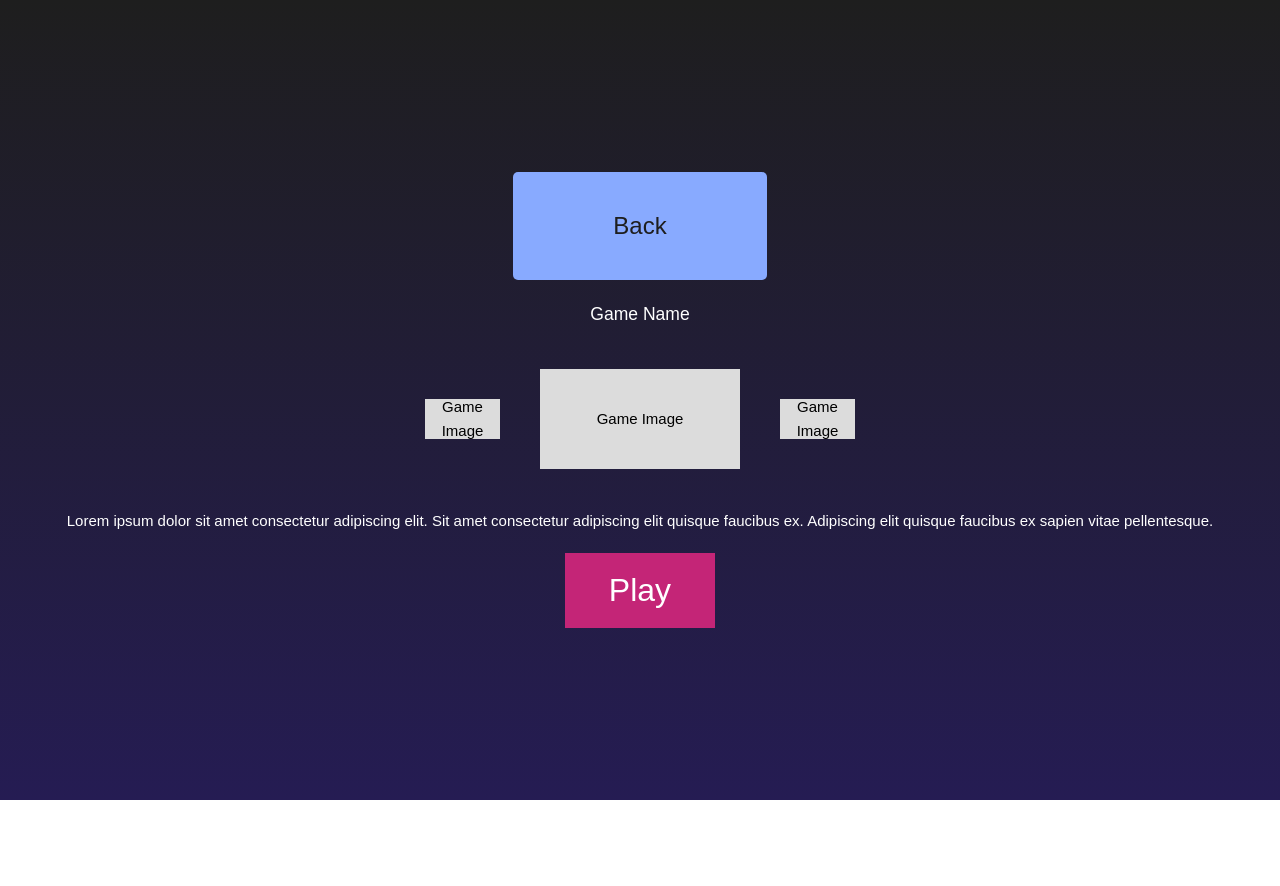
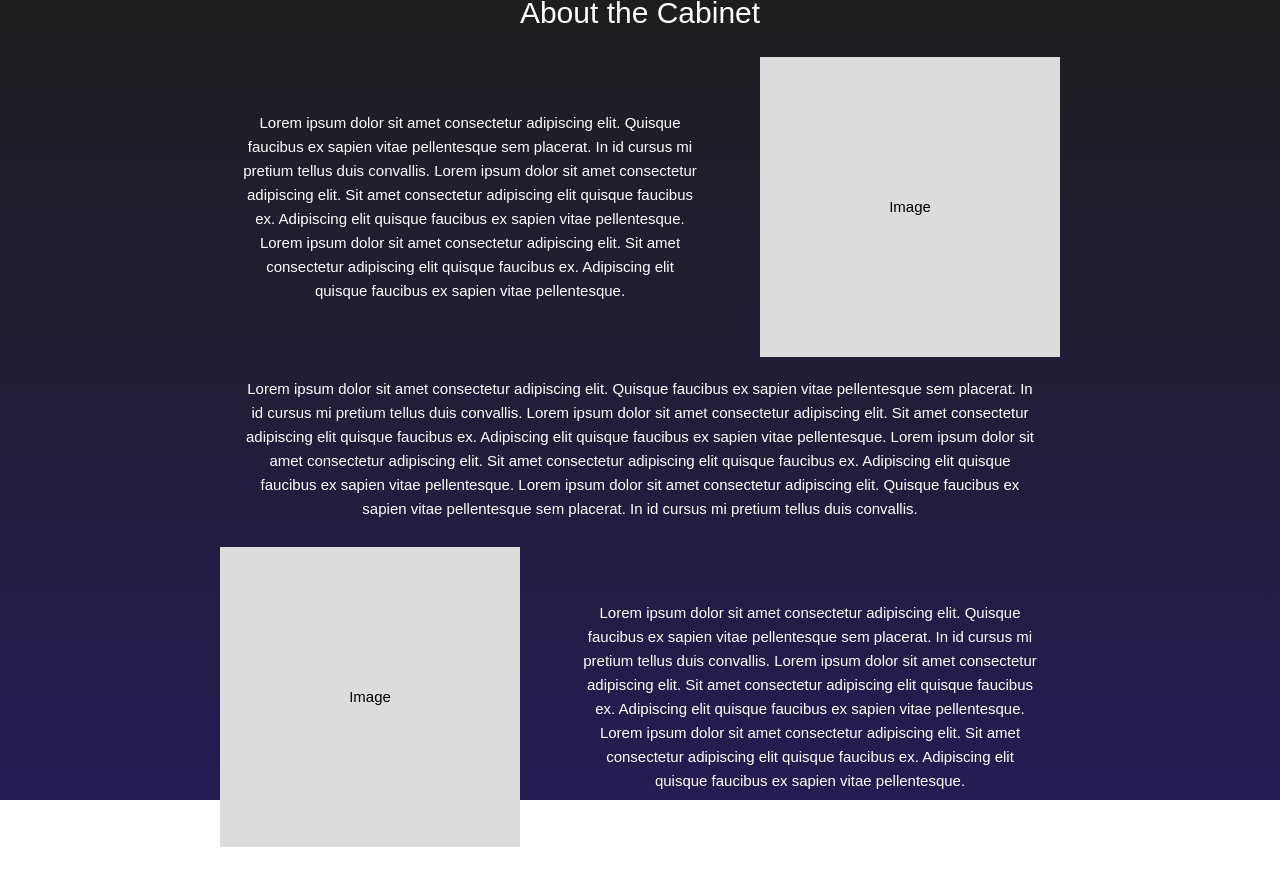
Before and after one commit to Zach-O-Bates/Project1_Initial_Proto, a Vue app: page / in a window 1280 px wide. Both pictures are taken after a click on the element "About". Before the commit the page ends 800 px from the top, so only its background shows below. Built offline with nearby package versions, Linux system fonts and the light colour scheme.

Commit message:
Added about page

```diff
--- a/src/App.vue
+++ b/src/App.vue
@@ -11,7 +11,7 @@
 
       <div class="main-content">
         <button class="arrow" @click="prev">&#8592;</button>
-        <div class="game-box">
+        <div class="game-box" @click="goTo('gameDesc')">
           <div class="button-a">A</div>
           <div class="game-label">Game</div>
         </div>
@@ -26,6 +26,56 @@
 
     <!-- About Page -->
     <div v-else-if="currentPage === 'about'" class="menu-container">
+      <button class="about-back-button" @click="goTo('home')">Back</button>
+      <div class="about-page">
+        <div class="about-title">
+          <h1>About the Cabinet</h1>
+        </div>
+
+        <div class="about-description">
+          <div class="about-content">
+            Lorem ipsum dolor sit amet consectetur adipiscing elit. Quisque faucibus ex sapien vitae pellentesque sem placerat. In id cursus mi pretium tellus duis convallis.
+            Lorem ipsum dolor sit amet consectetur adipiscing elit. Sit amet consectetur adipiscing elit quisque faucibus ex. Adipiscing elit quisque faucibus ex sapien vitae pellentesque.
+            Lorem ipsum dolor sit amet consectetur adipiscing elit. Sit amet consectetur adipiscing elit quisque faucibus ex. Adipiscing elit quisque faucibus ex sapien vitae pellentesque.
+          </div>
+
+          <div class="about-photo">
+            <div class="game-label">Image</div>
+          </div>
+
+        </div>
+
+        <div class="about-description">
+          <div class="about-content-long">
+            Lorem ipsum dolor sit amet consectetur adipiscing elit. Quisque faucibus ex sapien vitae pellentesque sem placerat. In id cursus mi pretium tellus duis convallis.
+            Lorem ipsum dolor sit amet consectetur adipiscing elit. Sit amet consectetur adipiscing elit quisque faucibus ex. Adipiscing elit quisque faucibus ex sapien vitae pellentesque.
+            Lorem ipsum dolor sit amet consectetur adipiscing elit. Sit amet consectetur adipiscing elit quisque faucibus ex. Adipiscing elit quisque faucibus ex sapien vitae pellentesque.
+            Lorem ipsum dolor sit amet consectetur adipiscing elit. Quisque faucibus ex sapien vitae pellentesque sem placerat. In id cursus mi pretium tellus duis convallis.
+          </div>
+        </div>
+
+        <div class="about-description">
+
+          <div class="about-photo">
+            <div class="game-label">Image</div>
+          </div>
+
+          <div class="about-content">
+            Lorem ipsum dolor sit amet consectetur adipiscing elit. Quisque faucibus ex sapien vitae pellentesque sem placerat. In id cursus mi pretium tellus duis convallis.
+            Lorem ipsum dolor sit amet consectetur adipiscing elit. Sit amet consectetur adipiscing elit quisque faucibus ex. Adipiscing elit quisque faucibus ex sapien vitae pellentesque.
+            Lorem ipsum dolor sit amet consectetur adipiscing elit. Sit amet consectetur adipiscing elit quisque faucibus ex. Adipiscing elit quisque faucibus ex sapien vitae pellentesque.
+          </div>
+
+        </div>
+
+
+
+      </div>
+    </div>
+
+    <!-- Game Description -->
+
+    <div v-else-if="currentPage === 'gameDesc'" class="menu-container">
       <button class="back-button" @click="goTo('home')">Back</button>
 
       <div class="text-center">
@@ -33,13 +83,13 @@
       </div>
 
       <div class="main-content">
-        <div class="about-game-left">
+        <div class="game-left">
           <div class="game-label">Game Image</div>
         </div>
-        <div class="about-game-center">
+        <div class="game-center">
           <div class="game-label">Game Image</div>
         </div>
-        <div class="about-game-right">
+        <div class="game-right">
           <div class="game-label">Game Image</div>
         </div>
       </div>
@@ -164,6 +214,7 @@ body, html, #app {
   justify-content: center;
   align-items: center;
   flex-direction: column;
+  cursor: pointer;
 }
 
 .button-a {
@@ -199,9 +250,9 @@ body, html, #app {
   font-size: x-large;
 }
 
-/* About Page Boxes */
+/* Game Boxes */
 
-.about-game-left, .about-game-center, .about-game-right {
+.game-left, .game-center, .game-right {
   background: #dcdcdc;
   color: black;
   padding: 20px;
@@ -212,15 +263,17 @@ body, html, #app {
   flex-direction: column;
 }
 
-.about-game-left, .about-game-right {
+.game-left, .game-right {
   width: 75px;
   height: 25px;
 }
 
-.about-game-center {
+.game-center {
   width: 200px;
   height: 100px;
 }
+
+
 
 .play {
   background: #C42577;
@@ -280,4 +333,62 @@ body, html, #app {
   font-size: xx-large;
   text-align: center;
 }
+
+/* About Page */
+
+.about-page {
+  align-items: center;
+}
+
+.about-back-button {
+  margin-bottom: 20px;
+  padding: 10px 20px;
+  background-color: #88aaff;
+  border: none;
+  border-radius: 5px;
+  cursor: pointer;
+  color: #1E1E1E;
+
+}
+
+.about-content {
+  width: 500px;
+  height: 300px
+}
+
+.about-description {
+  display: flex;
+  justify-content: center;
+  align-items: center;
+  margin: 20px ;
+}
+
+.about-photo {
+  background: #dcdcdc;
+  color: black;
+  padding: 20px;
+  margin: 20px;
+  width:  300px;
+  height: 300px;
+  display: flex;
+  justify-content: center;
+  align-items: center;
+  flex-direction: column;
+  cursor: pointer;
+}
+
+.about-content, .about-photo {
+  padding: 20px;
+  margin: 0 20px;
+  display: flex;
+  justify-content: center;
+  align-items: center;
+  flex-direction: column;
+}
+
+.about-content-long {
+  width: 800px;
+  height: 150px
+}
+
 </style>
```
